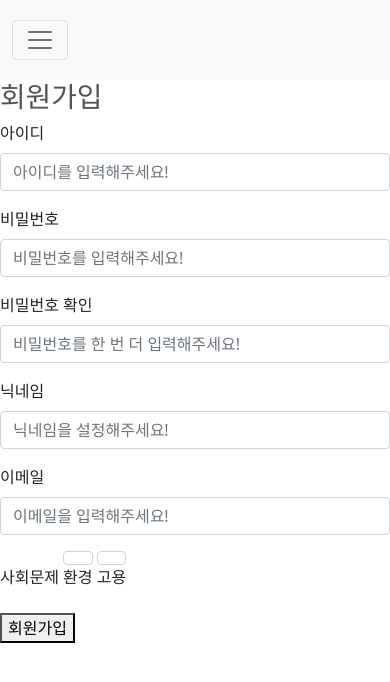
After one commit to tkdqor/Impact_museum, a Django app: page /accounts/sign_up/ in a window 390 px wide. The commit adds this page. Shown: the top 682 px of the page. Run offline with Django 3.2, Linux system fonts and the light colour scheme.

```diff
--- /dev/null
+++ b/accounts/templates/accounts/sign_up.html
@@ -0,0 +1,76 @@
+{% extends 'base.html' %}
+{% load static %}
+
+{% block style %}
+{% endblock %}
+
+
+{% block content %}
+<div class="col-md-8">
+
+    <!-- 회원가입 실패 시 에러 메세지 띄우기 -->
+    {% if error %}
+    <div class="alert alert-danger mt-3">
+        {{ error }}
+    </div>
+    {% endif %}
+
+    <h1>회원가입</h1>
+
+    <!-- 회원가입 정보 POST 방식으로 HTTP Request 진행 -->
+    <form method="POST" action="{% url 'accounts:sign_up' %}">
+    {% csrf_token %}
+
+            <!-- 아이디 정보 받기 -->
+            <div class="mb-3 col-md-6">
+                <label class="form-label" for="username">아이디</label>
+                <input class="form-control" id="username" type="text" name="username" placeholder="아이디를 입력해주세요!">
+            </div>
+
+            <!-- 비밀번호 정보 받기 -->
+            <div class="mb-3 col-md-6">
+                <label class="form-label" for="password">비밀번호</label>
+                <input class="form-control" id="password" type="password" name="password" placeholder="비밀번호를 입력해주세요!">
+            </div>
+
+            <!-- 비밀번호 정보 다시 받기 -->
+            <div class="mb-3 col-md-6">
+                <label class="form-label" for="password_check">비밀번호 확인</label>
+                <input class="form-control" id="password_check" type="password" name="password_check" placeholder="비밀번호를 한 번 더 입력해주세요!">
+            </div>
+
+            <!-- 닉네임 설정하기 -->
+            <div class="mb-3 col-md-6">
+                <label class="form-label" for="nickname">닉네임</label>
+                <input class="form-control" id="nickname" type="text" name="nickname" placeholder="닉네임을 설정해주세요!">
+            </div>
+
+            <!-- 이메일 정보 받기 -->
+            <div class="mb-3 col-md-6">
+                <label class="form-label" for="email">이메일</label>
+                <input class="form-control" id="email" type="email" name="email" placeholder="이메일을 입력해주세요!">
+            </div>
+
+            <!-- 사용자의 관심 사회문제 정보 받기 -->
+            <!-- 이건 버튼으로 후보군을 줘서 선택하게 해야할 것 같다... -->
+            <div class="mb-3 col-md-6">
+                <label class="form-label" for="social">사회문제</label>
+                <label><input class="form-control" id="social" type="checkbox" name="social" value="environment">환경</label>
+                <label><input class="form-control" id="social" type="checkbox" name="social" value="employ">고용</label>
+                <!-- 사회문제 더 추가하기 -->
+            </div>
+
+            <!-- 회원가입 버튼 -->
+            <div class="mb-3">
+                <button type="submit">회원가입</button>
+            </div>
+
+    </form>
+
+</div>
+
+
+
+
+
+{% endblock %}
--- a/accounts/urls.py
+++ b/accounts/urls.py
@@ -2,7 +2,10 @@ from django.urls import path, include
 from . import views
 
 app_name = 'accounts'
+
 urlpatterns = [
-#     path('sign-up/', views.sign_up, name='sign_up'),
-#     path('login/', views.login, name='login'),
+    # 회원가입 페이지 URL
+    path('sign_up/', views.sign_up, name='sign_up'),
+    # 로그인 페이지 URL
+    path('login/', views.login, name='login'),
 ]
--- a/accounts/views.py
+++ b/accounts/views.py
@@ -1,3 +1,15 @@
 from django.shortcuts import render
 
 # Create your views here.
+
+# 회원가입 기능
+def sign_up(request):
+
+    return render(request, 'accounts/sign_up.html')
+
+
+
+# 로그인 기능
+def login(request):
+
+    return render(request, 'accounts/login.html')
--- a/posts/models.py
+++ b/posts/models.py
@@ -1,6 +1,6 @@
 from django.db import models
 from django.contrib.auth.models import User
-from urllib3 import encode_multipart_formdata
+# from urllib3 import encode_multipart_formdata
 
 
 # Create your models here.
--- a/posts/urls.py
+++ b/posts/urls.py
@@ -1,3 +1,4 @@
+from django.http import HttpResponse
 from django.urls import path, include
 from . import views
 from .views import helloAPI, Postinfo
--- a/templates/base.html
+++ b/templates/base.html
@@ -44,8 +44,8 @@
           <a class="nav-link active" aria-current="page" href="#">Impact museum이란</a>
           <a class="nav-link active" aria-current="page" href="#">입점 소셜벤처</a>
           <a class="nav-link active" aria-current="page" href="#">카테고리</a>
-          <a class="nav-link active" aria-current="page" href="#">로그인</a>
-          <a class="nav-link active" aria-current="page" href="#">회원가입</a>
+          <a class="nav-link active" aria-current="page" href="{% url 'accounts:login' %}">로그인</a>
+          <a class="nav-link active" aria-current="page" href="{% url 'accounts:sign_up' %}">회원가입</a>
           <a class="nav-link active" href="{% url 'posts:cart' %}">장바구니({{ cartItems }})</a>
         </div>
       </div>
@@ -73,10 +73,10 @@
                 <a class="nav-link active" aria-current="page" href="#">카테고리</a>
               </li>
               <li class="nav-item">
-                <a class="nav-link active" aria-current="page" href="#">로그인</a>
+                <a class="nav-link active" aria-current="page" href="{% url 'accounts:login' %}">로그인</a>
               </li>
               <li class="nav-item">
-                <a class="nav-link active" aria-current="page" href="#">회원가입</a>
+                <a class="nav-link active" aria-current="page" href="{% url 'accounts:sign_up' %}">회원가입</a>
               </li>
               <li class="nav-item">
                 <a class="nav-link active" href="{% url 'posts:cart' %}">장바구니({{ cartItems }})</a>
```
Also changed, not shown: accounts/templates/accounts/login.html (added, +10 -0 lines), posts/views.py (+14 -8 lines), db.sqlite3.
